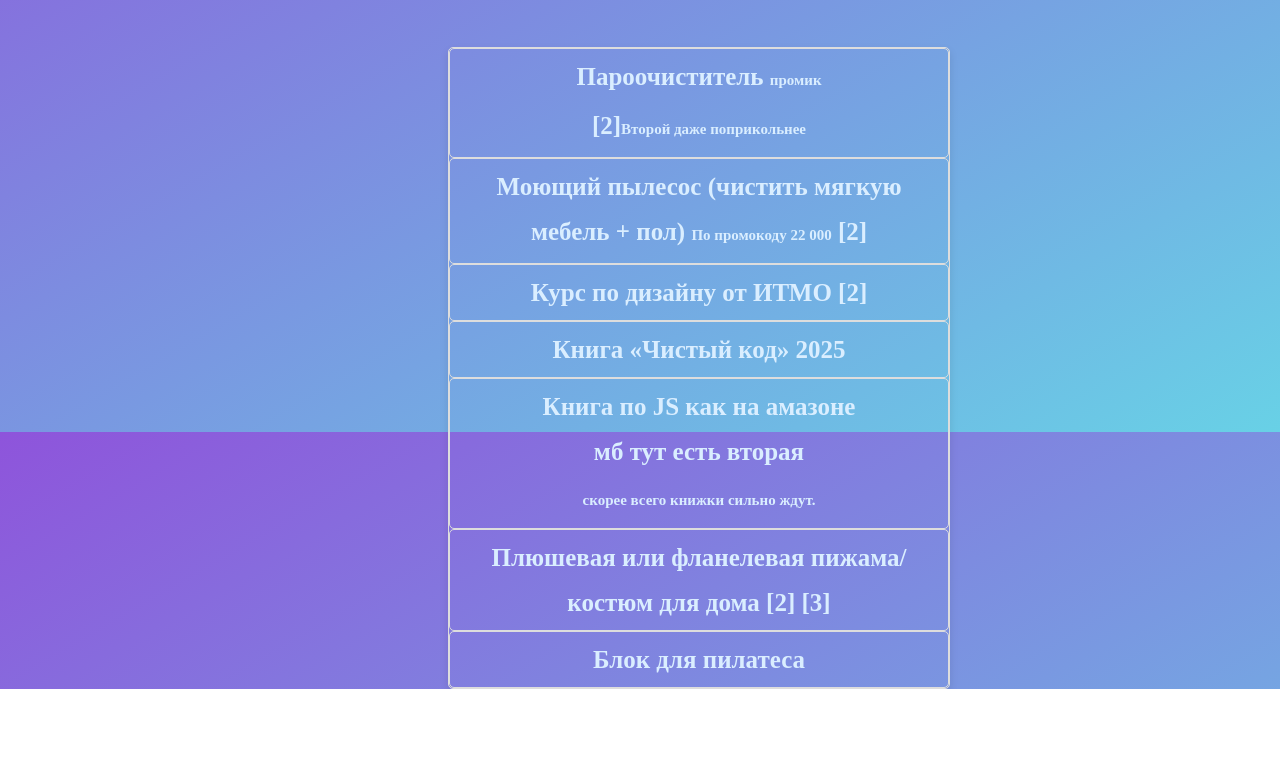
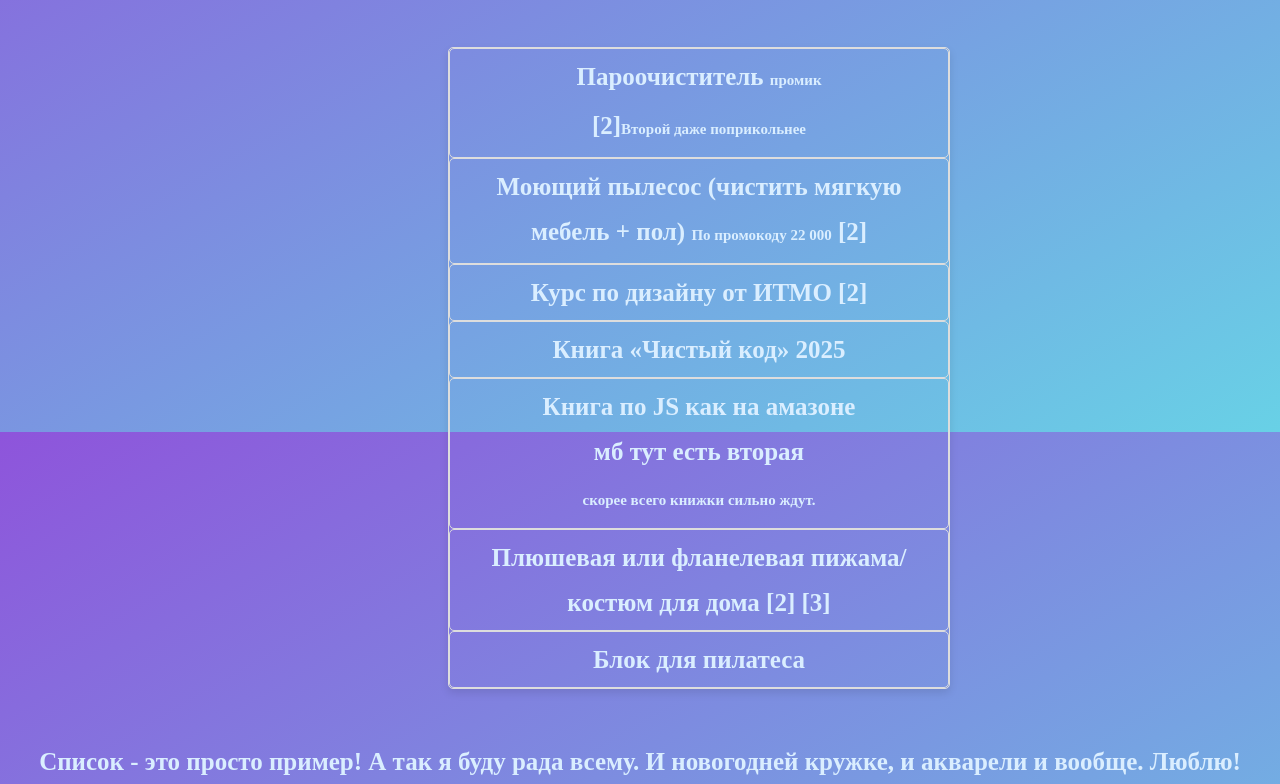
Before and after one commit to Vestaha/wishlist, a plain HTML site: page index.html in a window 1280 px wide. Shown: the part 368-1152 px from the top of the page. Before the commit the page ends 1057 px from the top, so only its background shows below. Drawn offline with Linux system fonts and the light colour scheme.

Commit message:
Update index.html

```diff
--- a/index.html
+++ b/index.html
@@ -35,6 +35,8 @@
         <li><a href="https://www.ozon.ru/product/blok-dlya-yogi-starfit-myatnyy-2-sht-1711932848/?at=Z8tX9xLqYizmzo5rSzomwmQSpzwXqjU9Q69QJtx6XZD0">Блок для пилатеса</a></li>
     </ul>
 
+    <p>Список - это просто пример! А так я буду рада всему. И новогодней кружке, и акварели и вообще. Люблю!</p>
+
 
   <script>
 
```
